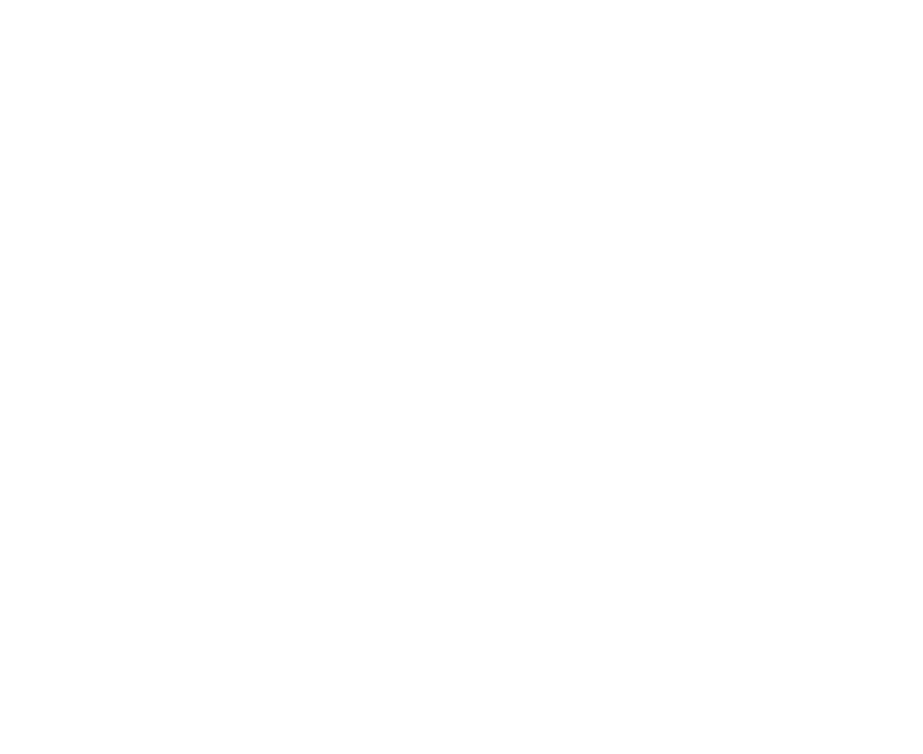
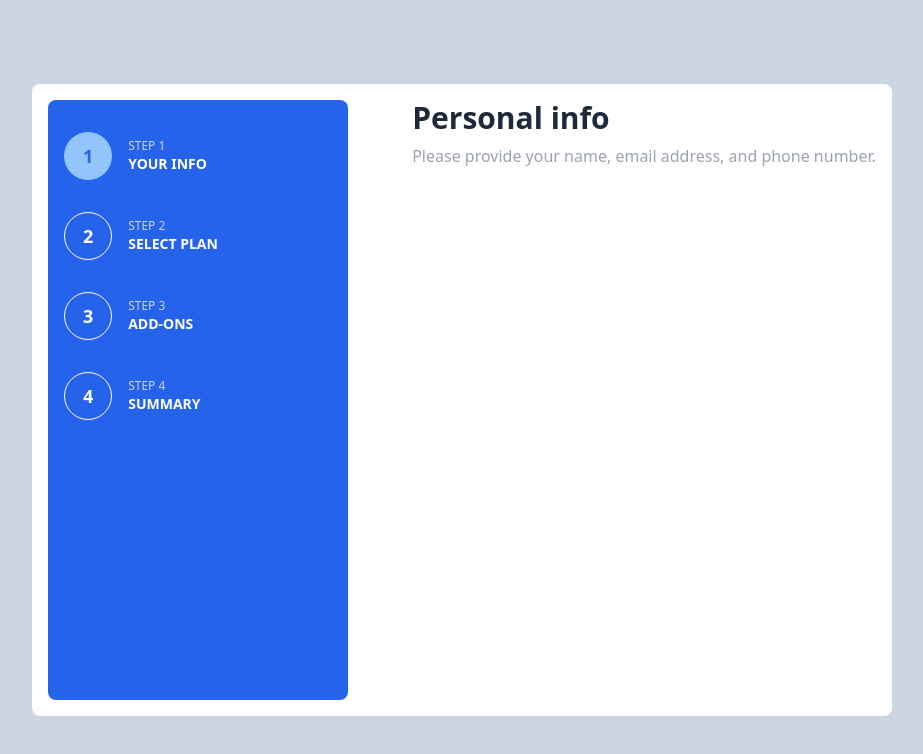
Before and after one commit to Maedkill12/multi-step-form, a React (Vite) app: page / in a window 1280 px wide. Shown: the top 754 px of the page, without its empty margins (178-1101 px from the left). Built offline with nearby package versions, Linux system fonts and the light colour scheme.

Commit message:
Added sidebar

```diff
--- a/package.json
+++ b/package.json
@@ -9,8 +9,10 @@
     "preview": "vite preview"
   },
   "dependencies": {
+    "framer-motion": "^10.12.2",
     "react": "^18.2.0",
-    "react-dom": "^18.2.0"
+    "react-dom": "^18.2.0",
+    "valtio": "^1.10.4"
   },
   "devDependencies": {
     "@types/react": "^18.0.28",
--- a/src/App.tsx
+++ b/src/App.tsx
@@ -1,5 +1,15 @@
+import Form from "./components/Form";
+import Sibebar from "./components/Sibebar";
+
 function App() {
-  return <div></div>;
+  return (
+    <main className="min-h-screen bg-slate-300 flex justify-center items-center">
+      <div className="p-4 bg-white rounded-lg w-fit h-fit flex flex-row gap-16">
+        <Sibebar />
+        <Form />
+      </div>
+    </main>
+  );
 }
 
 export default App;
--- /dev/null
+++ b/src/components/Form.tsx
@@ -0,0 +1,18 @@
+import { useSnapshot } from "valtio";
+import state from "../config/store";
+import { stepsArray } from "../config/constants";
+
+const Form = () => {
+  const snap = useSnapshot(state);
+  const title = stepsArray[snap.activeStep - 1].title;
+  const desc = stepsArray[snap.activeStep - 1].description;
+
+  return (
+    <div>
+      <h2 className="text-3xl font-bold text-slate-800 mb-2">{title}</h2>
+      <p className="text-base text-gray-400">{desc}</p>
+    </div>
+  );
+};
+
+export default Form;
--- /dev/null
+++ b/src/components/Sibebar.tsx
@@ -0,0 +1,23 @@
+import { stepsArray } from "../config/constants";
+import { useSnapshot } from "valtio";
+import Step from "./Step";
+import state from "../config/store";
+
+const Sibebar = () => {
+  const snap = useSnapshot(state);
+
+  return (
+    <div className="bg-blue-600 rounded-lg py-8 px-4 flex flex-col gap-8 w-[300px] h-[600px]">
+      {stepsArray.map((step) => (
+        <Step
+          key={step.step}
+          isActive={snap.activeStep === step.step}
+          step={step.step}
+          label={step.label}
+        />
+      ))}
+    </div>
+  );
+};
+
+export default Sibebar;
--- /dev/null
+++ b/src/components/Step.tsx
@@ -0,0 +1,31 @@
+import { StepProps } from "../config/interfaces";
+import state from "../config/store";
+
+const Step = ({ step, label, isActive }: StepProps) => {
+  return (
+    <div
+      onClick={() => {
+        state.activeStep = step;
+      }}
+      className="flex flex-row items-center gap-4 cursor-pointer"
+    >
+      <div
+        className={`w-[48px] h-[48px] flex items-center justify-center
+        rounded-full bg-none border
+        ${
+          isActive
+            ? "bg-blue-300 border-transparent text-blue-600"
+            : "bg-blue-600 border-white text-white"
+        }`}
+      >
+        <p className="text-lg font-bold">{step}</p>
+      </div>
+      <div className="flex-1 flex flex-col">
+        <p className="text-xs text-slate-300">STEP {step}</p>
+        <p className="text-sm font-bold text-white">{label}</p>
+      </div>
+    </div>
+  );
+};
+
+export default Step;
--- /dev/null
+++ b/src/config/constants.ts
@@ -0,0 +1,34 @@
+import { StepProps } from "./interfaces";
+
+const stepsArray: StepProps[] = [
+  {
+    step: 1,
+    label: "YOUR INFO",
+    title: "Personal info",
+    description: "Please provide your name, email address, and phone number.",
+    isActive: false,
+  },
+  {
+    step: 2,
+    label: "SELECT PLAN",
+    title: "Select your plan",
+    description: "You have the option of monthly or yearly billing",
+    isActive: false,
+  },
+  {
+    step: 3,
+    label: "ADD-ONS",
+    title: "Pick add-ons",
+    description: "Add-ons help enhance your gaming experience.",
+    isActive: false,
+  },
+  {
+    step: 4,
+    label: "SUMMARY",
+    title: "Finishing up",
+    description: "Double-check everything looks OK before confirming",
+    isActive: false,
+  },
+];
+
+export { stepsArray };
--- /dev/null
+++ b/src/config/interfaces.ts
@@ -0,0 +1,9 @@
+interface StepProps {
+  step: number;
+  label: string;
+  title: string;
+  description: string;
+  isActive: boolean;
+}
+
+export type { StepProps };
--- /dev/null
+++ b/src/config/store.ts
@@ -0,0 +1,7 @@
+import { proxy } from "valtio";
+
+const state = proxy({
+  activeStep: 1,
+});
+
+export default state;
```
Also changed, not shown: 1 other file (tests, documents, lock files or other folders).
